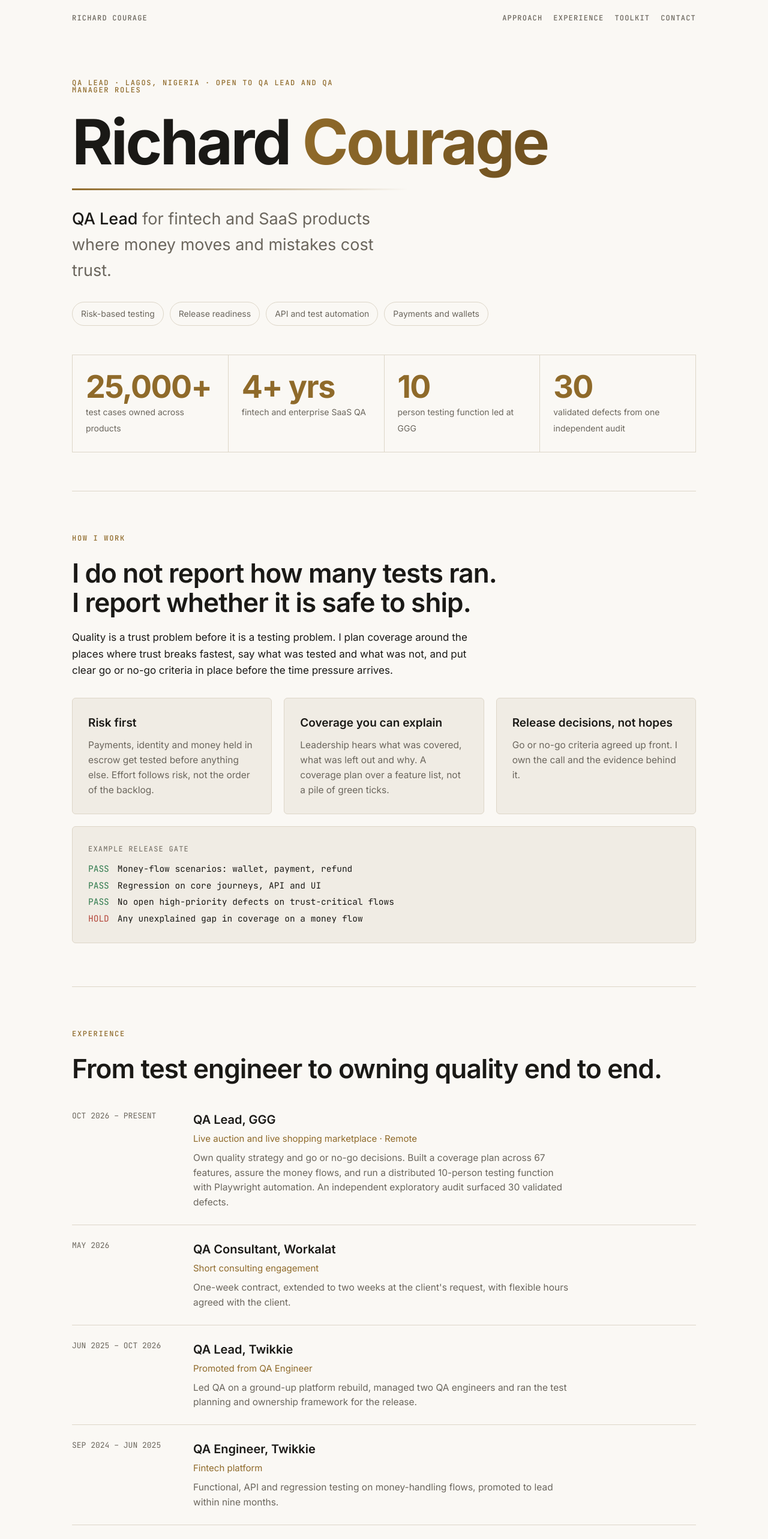
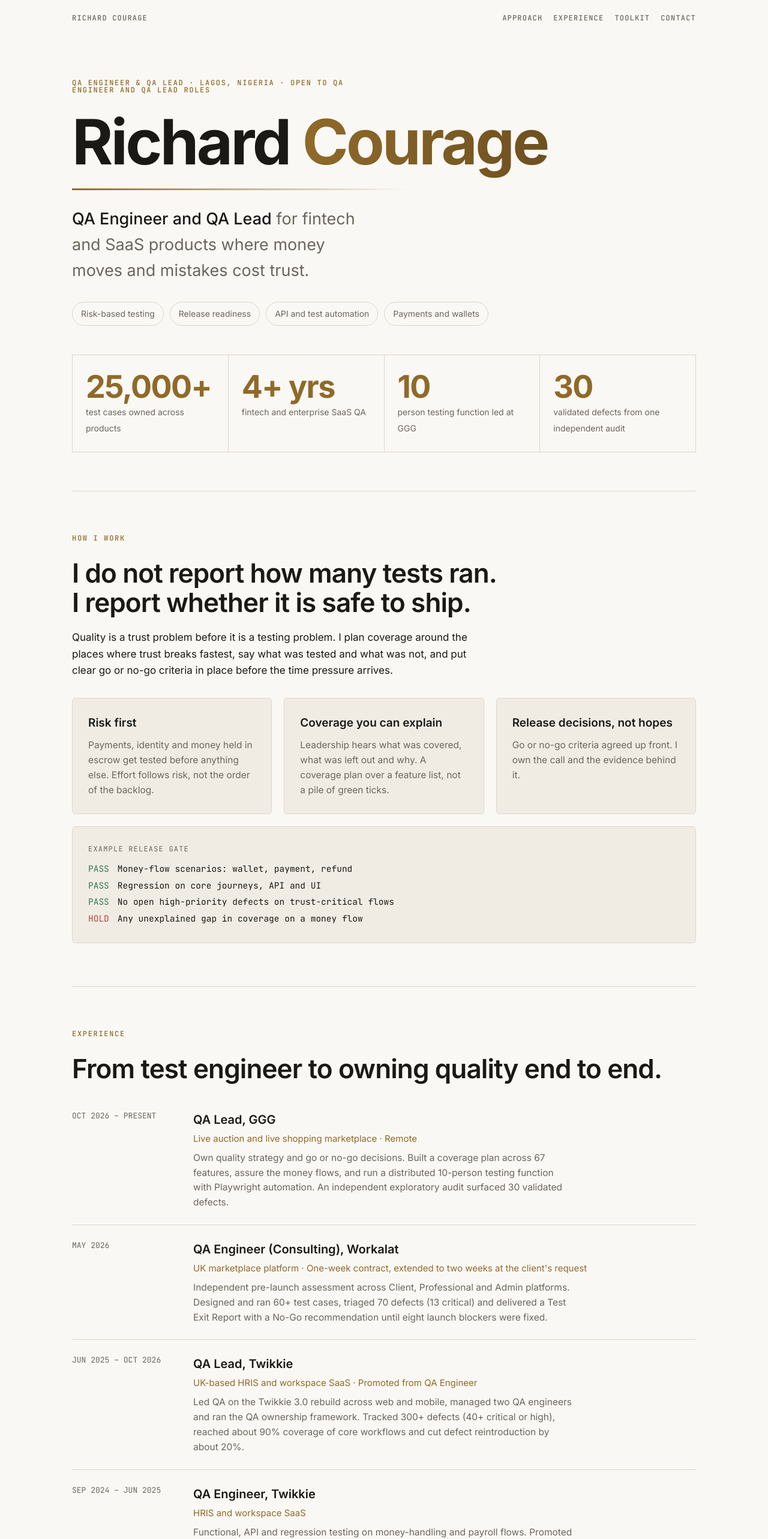
Before and after one commit to rchardcourage/qa-automation-portfolio, a plain HTML site: page index.html in a window 1280 px wide. Shown: the top 2565 px of the page at 60% size. Drawn offline with Linux system fonts and the light colour scheme.

Commit message:
Portfolio: lead with QA Engineer, remove QA Manager, add CV role details

```diff
--- a/index.html
+++ b/index.html
@@ -3,10 +3,10 @@
 <head>
 <meta charset="utf-8">
 <meta name="viewport" content="width=device-width,initial-scale=1,viewport-fit=cover">
-<title>Richard Courage | QA Lead, Fintech and SaaS</title>
-<meta name="description" content="Richard Courage is a QA Lead for fintech and SaaS products where money moves and mistakes cost trust. Risk-based testing, release readiness, API and test automation.">
-<meta property="og:title" content="Richard Courage | QA Lead">
-<meta property="og:description" content="QA Lead for fintech and SaaS products. Risk-based testing, release readiness, API and test automation.">
+<title>Richard Courage | QA Engineer and QA Lead, Fintech and SaaS</title>
+<meta name="description" content="Richard Courage is a QA Engineer and QA Lead for fintech and SaaS products where money moves and mistakes cost trust. Risk-based testing, release readiness, API and test automation.">
+<meta property="og:title" content="Richard Courage | QA Engineer and QA Lead">
+<meta property="og:description" content="QA Engineer and QA Lead for fintech and SaaS products. Risk-based testing, release readiness, API and test automation.">
 <meta name="claude:viewport-fit-sides" content="cover">
 <link rel="stylesheet" href="https://fonts.googleapis.com/css2?family=Inter:wght@400;500;600;700&family=JetBrains+Mono:wght@400;500&display=swap">
 <style>
@@ -61,10 +61,10 @@ footer{border-top:1px solid var(--line);padding-block:28px;color:var(--mute);fon
 <div class="nav"><span>Richard Courage</span><span><a href="#work">Approach</a><a href="#path">Experience</a><a href="#stack">Toolkit</a><a href="#contact">Contact</a></span></div>
 
 <header class="hero">
-<p class="lab">QA Lead &middot; Lagos, Nigeria &middot; Open to QA Lead and QA Manager roles</p>
+<p class="lab">QA Engineer &amp; QA Lead &middot; Lagos, Nigeria &middot; Open to QA Engineer and QA Lead roles</p>
 <h1>Richard <span>Courage</span></h1>
 <div class="rule"></div>
-<p class="sub"><b>QA Lead</b> for fintech and SaaS products where money moves and mistakes cost trust.</p>
+<p class="sub"><b>QA Engineer and QA Lead</b> for fintech and SaaS products where money moves and mistakes cost trust.</p>
 <ul class="chips"><li>Risk-based testing</li><li>Release readiness</li><li>API and test automation</li><li>Payments and wallets</li></ul>
 <div class="stats">
 <div><b>25,000+</b><small>test cases owned across products</small></div>
@@ -97,24 +97,24 @@ footer{border-top:1px solid var(--line);padding-block:28px;color:var(--mute);fon
 <h2>From test engineer to owning quality end to end.</h2>
 <ul class="tl">
 <li><div class="d">OCT 2026 &ndash; PRESENT</div><div><h3>QA Lead, GGG</h3><div class="o">Live auction and live shopping marketplace &middot; Remote</div><p>Own quality strategy and go or no-go decisions. Built a coverage plan across 67 features, assure the money flows, and run a distributed 10-person testing function with Playwright automation. An independent exploratory audit surfaced 30 validated defects.</p></div></li>
-<li><div class="d">MAY 2026</div><div><h3>QA Consultant, Workalat</h3><div class="o">Short consulting engagement</div><p>One-week contract, extended to two weeks at the client's request, with flexible hours agreed with the client.</p></div></li>
-<li><div class="d">JUN 2025 &ndash; OCT 2026</div><div><h3>QA Lead, Twikkie</h3><div class="o">Promoted from QA Engineer</div><p>Led QA on a ground-up platform rebuild, managed two QA engineers and ran the test planning and ownership framework for the release.</p></div></li>
-<li><div class="d">SEP 2024 &ndash; JUN 2025</div><div><h3>QA Engineer, Twikkie</h3><div class="o">Fintech platform</div><p>Functional, API and regression testing on money-handling flows, promoted to lead within nine months.</p></div></li>
-<li><div class="d">JUL 2022 &ndash; AUG 2024</div><div><h3>QA Specialist, Renmoney</h3><div class="o">Fintech</div><p>Fintech, wallet and payments QA at scale.</p></div></li>
+<li><div class="d">MAY 2026</div><div><h3>QA Engineer (Consulting), Workalat</h3><div class="o">UK marketplace platform &middot; One-week contract, extended to two weeks at the client's request</div><p>Independent pre-launch assessment across Client, Professional and Admin platforms. Designed and ran 60+ test cases, triaged 70 defects (13 critical) and delivered a Test Exit Report with a No-Go recommendation until eight launch blockers were fixed.</p></div></li>
+<li><div class="d">JUN 2025 &ndash; OCT 2026</div><div><h3>QA Lead, Twikkie</h3><div class="o">UK-based HRIS and workspace SaaS &middot; Promoted from QA Engineer</div><p>Led QA on the Twikkie 3.0 rebuild across web and mobile, managed two QA engineers and ran the QA ownership framework. Tracked 300+ defects (40+ critical or high), reached about 90% coverage of core workflows and cut defect reintroduction by about 20%.</p></div></li>
+<li><div class="d">SEP 2024 &ndash; JUN 2025</div><div><h3>QA Engineer, Twikkie</h3><div class="o">HRIS and workspace SaaS</div><p>Functional, API and regression testing on money-handling and payroll flows. Promoted to lead within nine months.</p></div></li>
+<li><div class="d">JUL 2022 &ndash; AUG 2024</div><div><h3>Quality Assurance Analyst, Renmoney MFB</h3><div class="o">Leading Nigerian fintech and microfinance bank</div><p>Tested web and mobile banking flows: onboarding, loans, wallets and payments. Introduced Cypress into regression testing, cutting execution time by about 10%.</p></div></li>
 </ul>
 </section>
 
 <section id="stack">
 <p class="lab">Toolkit</p>
 <h2>Tools are a means. Judgement is the product.</h2>
-<ul class="tools"><li>Postman</li><li>Playwright</li><li>Cypress</li><li>API testing</li><li>Test strategy</li><li>Risk-based planning</li><li>Defect analysis</li><li>QA reporting</li><li>Jira</li><li>Trello</li></ul>
-<p style="margin-top:28px;color:var(--mute)">Education: B.Sc., National Open University of Nigeria. AI Career Essentials (AiCE), ALX Africa, where I learned to apply AI-assisted techniques to test design, defect analysis and QA reporting.</p>
+<ul class="tools"><li>Postman</li><li>Playwright</li><li>Cypress</li><li>API testing</li><li>Test strategy</li><li>Risk-based planning</li><li>Defect analysis</li><li>QA reporting</li><li>GraphQL</li><li>SQL</li><li>Jira</li><li>Trello</li></ul>
+<p style="margin-top:28px;color:var(--mute)">Education: B.Sc. Computer Science, National Open University of Nigeria. Diploma in Cybersecurity, Oxford Home Study Centre. ISTQB Foundation in progress. AI Career Essentials (AiCE), ALX Africa, where I learned to apply AI-assisted techniques to test design, defect analysis and QA reporting.</p>
 </section>
 
 <section id="contact" class="cta">
 <p class="lab">Contact</p>
 <h2>Hiring for quality leadership?</h2>
-<p>I am open to QA Lead, QA Manager and Quality Engineering roles in fintech and SaaS. Message me on LinkedIn.</p>
+<p>I am open to QA Engineer, QA Lead and Quality Engineering roles in fintech and SaaS. Message me on LinkedIn.</p>
 <a class="btn" href="https://www.linkedin.com/in/richard-courage" target="_blank" rel="noopener">Connect on LinkedIn</a>
 </section>
 <footer>&copy; 2026 Richard Courage. Client names and product details are shared only where public.</footer>
```
